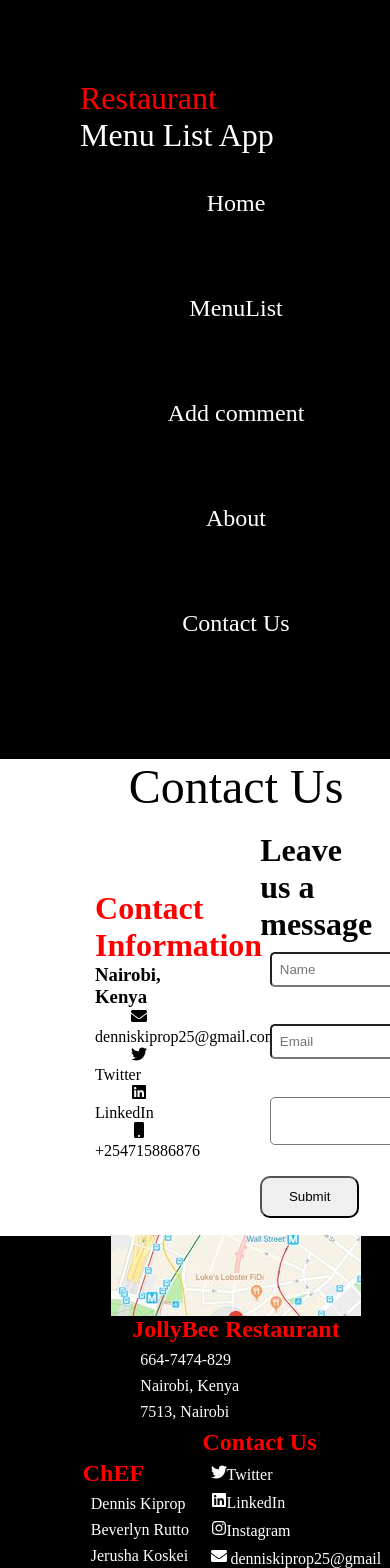
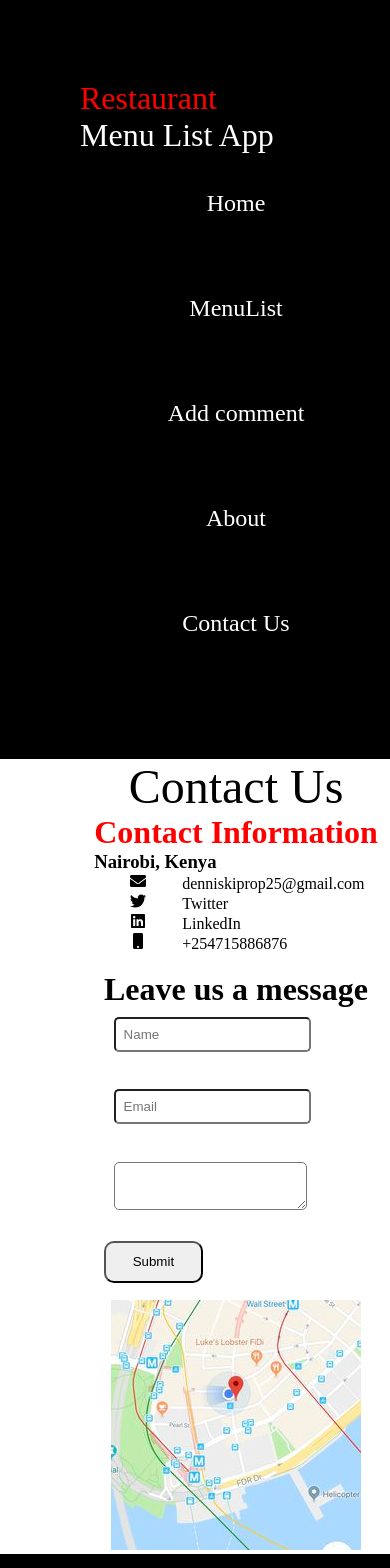
Before and after one commit to Mkdenno/restaurant-app, a React (Create React App) app: page /contact in a window 390 px wide. Shown: the top 1568 px of the page. Built offline with nearby package versions, Linux system fonts and the light colour scheme; no server answers; the HTML template or start-up script is replaced by a standard one.

Commit message:
It will add media queries

```diff
--- a/src/components/Contact.js
+++ b/src/components/Contact.js
@@ -5,23 +5,12 @@ import Footer from "./Footer";
 
 // import {Map, InfoWindow, Marker, GoogleApiWrapper} from 'google-maps-react';
 
-const ContactUs=styled.div`
-display:flex;
-justify-content:space-around;
-align-items:center;
-height:50vh;
-width:70%;
-margin:auto;
-`
+
 const Header=styled.div`
 display:flex;
 justify-content:center;
 align-items:center;
 font-size:3rem;
-
-`
-const Icons=styled.div`
-width:30%;
 
 `
 const FooterContainer=styled.div`
@@ -44,15 +33,15 @@ function Contact() {
 return (
 <div>
 <Header>Contact Us</Header>
-<ContactUs>
-<Icons className='iconsf'>
+<div className='ContactUs'>
+<div className='iconsf'>
 <h1>Contact Information</h1>
 <h3>Nairobi, Kenya</h3>
 <label><i><FaEnvelope/></i>denniskiprop25@gmail.com</label><br/>
 <label><i><FaTwitter/></i>Twitter</label><br/>
 <label><i><FaLinkedin/></i>LinkedIn</label><br/>
 <label><i><FaMobile/></i>+254715886876</label><br/>
-</Icons>
+</div>
 
 <div className='contactForm'>
 <h1>Leave us a message</h1>
@@ -66,7 +55,7 @@ return (
 <div className='mapping'>
 <img src='./image/map.jpg' alt='image'/>
 </div>
-</ContactUs>
+</div>
 <FooterContainer>
 <Footer/>
 </FooterContainer>
--- a/src/index.css
+++ b/src/index.css
@@ -114,7 +114,7 @@
   justify-content: space-around;
   align-items: center;
   width: 100%;
-  height: 70vh;
+  height: 100vh;
 }
 .aboutimage {
   width: 40%;
@@ -260,7 +260,7 @@ form .formbutton:hover{
 /* contact page */
 
 .iconsf{
-  width: 30%;
+  flex-wrap: wrap;
   }
   .iconsf h1{
   color: red;
@@ -272,7 +272,8 @@ form .formbutton:hover{
   margin: 20px;
   }
   .contactForm{
-  width: 30%;
+    flex-wrap: wrap;
+
   }
   .contactForm ,input,textarea{
   margin: 0.6rem;
@@ -287,3 +288,16 @@ form .formbutton:hover{
   .contactForm button:hover{
   background-color: red;
   }
+  .contactus{
+    flex-wrap:nowrap;
+  }
+ .ContactUs{
+display:flex;
+justify-content:space-around;
+align-items:center;
+height:auto;
+width:70%;
+margin:auto;
+flex-wrap: wrap;
+
+ }
```
